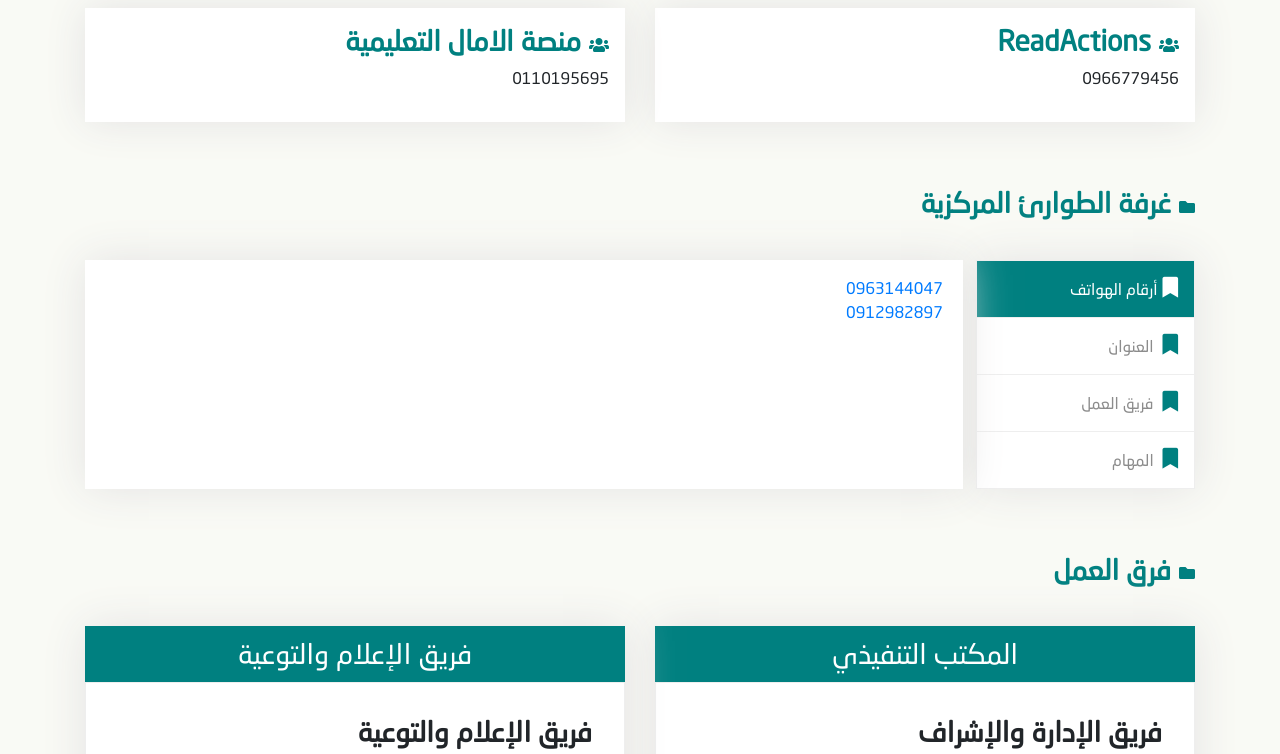
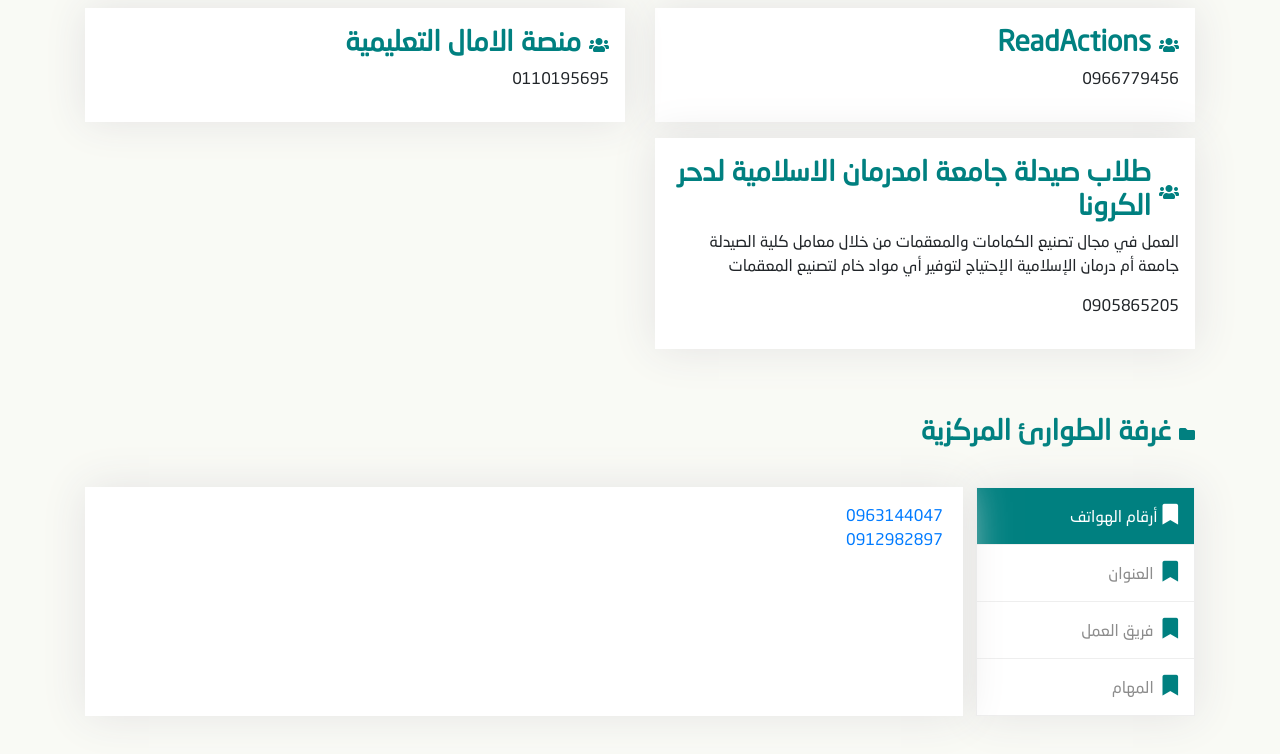
Before and after one commit to Bakrialtaif/sudancovid19, a plain HTML site: page index.html in a window 1280 px wide. Shown: the part 1680-2434 px from the top of the page. Drawn offline with Linux system fonts and the light colour scheme.

Commit message:
add inivate omdrman

```diff
--- a/index.html
+++ b/index.html
@@ -375,6 +375,17 @@
                 <p>0110195695</p>
               </div>
             </div>
+            <div class="col-lg-6 col-md-12 mt-3">
+                <div class="initiative">
+                  <div class="d-flex align-items-center">
+                    <i class="fas fa-users ml-2"></i>
+                    <h3>طلاب صيدلة جامعة امدرمان الاسلامية لدحر الكرونا</h3>
+                  </div>
+                  <p> العمل في مجال تصنيع الكمامات والمعقمات من خلال معامل كلية الصيدلة جامعة أم درمان الإسلامية
+                    الإحتياج لتوفير أي مواد خام لتصنيع المعقمات</p>
+                  <p>0905865205</p>
+                </div>
+              </div>
           </div>
         </div>
         <!--  end container -->
@@ -908,7 +919,7 @@
     <!--  copy right -->
     <div class="text-center copy-right">
       <p>جميع الحقوق محفوظة &copy; لمتطوعي مكافحة فايروس كرونا</p>
-      <p> <a href="team.html">الفريق التقني</a></p>
+      <p> <a href="team.html">فريق العمل</a></p>
     </div>
     <!--  end copy right -->
     <!-- lib jquery -->
```
